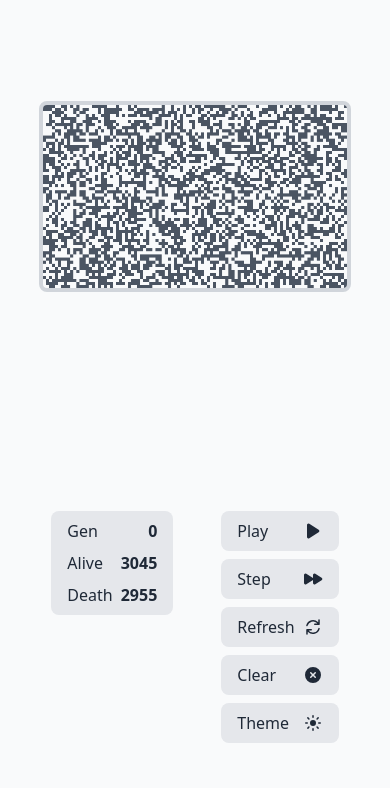
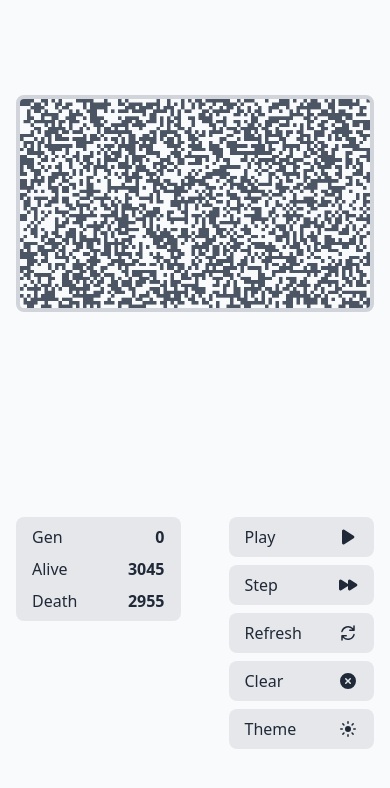
Before and after one commit to qhungg289/game-of-life, a Svelte app: page / in a window 390 px wide. Shown: the top 788 px of the page. Built offline with nearby package versions, Linux system fonts and the light colour scheme.

Commit message:
update layout

```diff
--- a/src/App.svelte
+++ b/src/App.svelte
@@ -138,14 +138,16 @@
 >
 	<canvas
 		id="canvas"
-		class="border-4 border-gray-300 dark:border-gray-800 rounded-lg select-none w-4/5 md:w-auto"
+		class="border-4 border-gray-300 dark:border-gray-800 rounded-lg select-none w-11/12 md:w-auto"
 		width={cols * CELL_SIZE}
 		height={rows * CELL_SIZE}
 		bind:this={canvasElement}
 		on:click={handleClickOnCanvas}
 	/>
 
-	<div class="flex md:flex-col items-start md:items-center gap-12">
+	<div
+		class="w-full md:w-auto px-4 md:px-0 flex md:flex-col items-start md:items-center gap-12"
+	>
 		<h1 class="hidden md:block text-2xl font-bold">Game of Life</h1>
 		<div
 			class="flex flex-col items-center gap-2 w-full py-2 px-4 rounded-lg bg-gray-200 dark:bg-gray-800"
@@ -160,6 +162,7 @@
 				Death <span class="font-semibold">{death}</span>
 			</p>
 		</div>
+
 		<div class="flex flex-col gap-2 w-full">
 			<!-- Toggle the running state of the game -->
 			<Button on:buttonClick={() => (isRunning = !isRunning)}>
```
